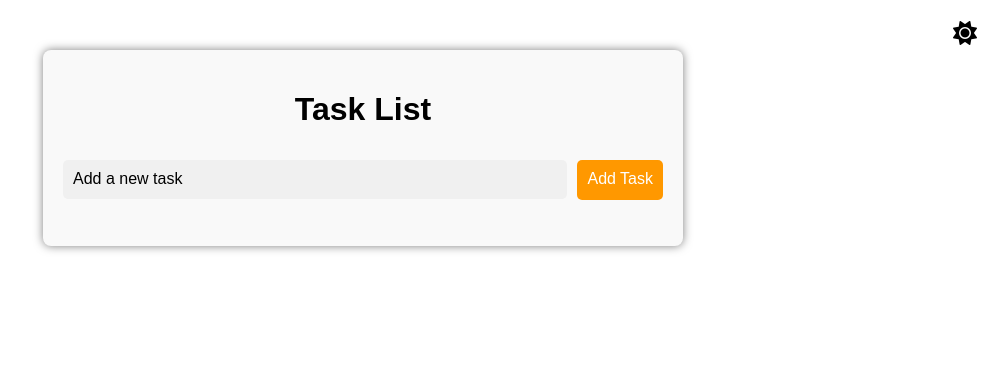
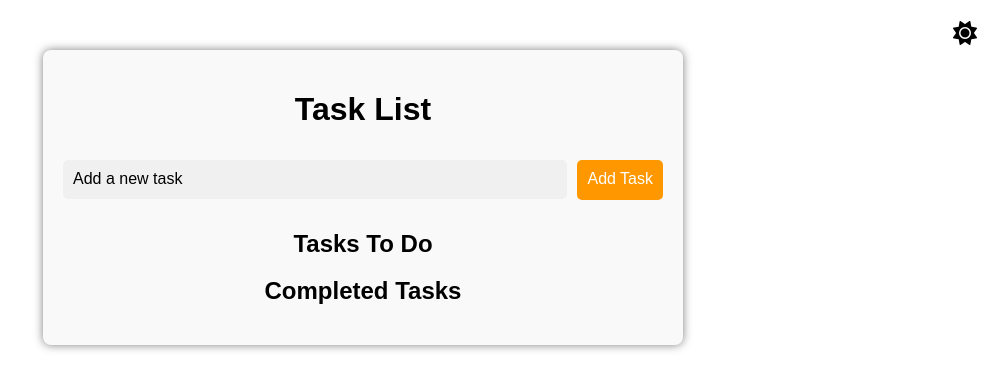
Before and after one commit to zbrtsn/basic-to-do-flask, a Flask app: page / in a window 1280 px wide. Shown: the top 390 px of the page, without its empty margins (277-1280 px from the left). Run offline with Flask 3, Linux system fonts and the light colour scheme; data that the repository does not hold is empty.

Commit message:
Update index.html

```diff
--- a/templates/index.html
+++ b/templates/index.html
@@ -22,11 +22,18 @@
         h1 {
             text-align: center;
         }
-        ul {
+        .list-container {
+            margin: 20px 0;
+        }
+        .list-container h2 {
+            margin-bottom: 10px;
+            text-align: center;
+        }
+        .task-list {
             list-style: none;
             padding: 0;
         }
-        li {
+        .task-list li {
             display: flex;
             justify-content: space-between;
             align-items: center;
@@ -148,7 +164,14 @@
             <input type="text" id="new-task" placeholder="Add a new task">
             <button class="add-task-btn" onclick="addTask()">Add Task</button>
         </div>
-        <ul id="task-list"></ul>
+        <div class="list-container">
+            <h2>Tasks To Do</h2>
+            <ul id="todo-list" class="task-list"></ul>
+        </div>
+        <div class="list-container">
+            <h2>Completed Tasks</h2>
+            <ul id="completed-list" class="task-list"></ul>
+        </div>
         <button class="theme-toggle" onclick="toggleTheme()">
             <i id="theme-icon" class="fas fa-sun"></i>
         </button>
@@ -163,19 +186,26 @@
             fetch('/tasks')
                 .then(response => response.json())
                 .then(data => {
-                    const taskList = document.getElementById('task-list');
-                    taskList.innerHTML = '';
+                    const todoList = document.getElementById('todo-list');
+                    const completedList = document.getElementById('completed-list');
+                    todoList.innerHTML = '';
+                    completedList.innerHTML = '';
                     data.forEach(task => {
                         const taskItem = document.createElement('li');
                         taskItem.innerHTML = `
                             <input type="checkbox" ${task.done ? 'checked' : ''} onclick="toggleTask(${task.id}, this)">
-                            <span class="task-name">${task.name}</span>
+                            <span class="task-name ${task.done ? 'completed-task' : ''}">${task.name}</span>
+                            <span class="task-date">${task.created_at}</span>
                             <div class="task-actions">
                                 <button onclick="editTask(${task.id}, '${task.name}')"><i class="fas fa-edit"></i></button>
                                 <button onclick="deleteTask(${task.id})"><i class="fas fa-trash"></i></button>
                             </div>
                         `;
-                        taskList.appendChild(taskItem);
+                        if (task.done) {
+                            completedList.appendChild(taskItem);
+                        } else {
+                            todoList.appendChild(taskItem);
+                        }
                     });
                 });
         }
```
Also changed, not shown: other parts of templates/index.html (+17 -8 lines).
